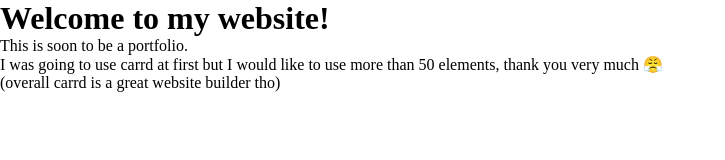
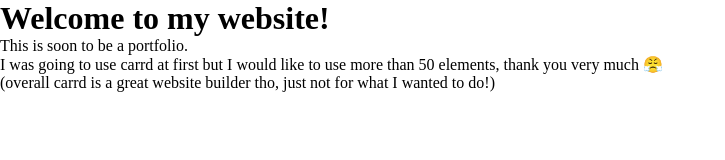
Before and after one commit to AutumnPawsome/autumnpawsome.github.io, a plain HTML site: page index.html in a window 1280 px wide. Shown: the whole page, without its empty margins (0-725 px from the left). Drawn offline with Linux system fonts and the light colour scheme.

Commit message:
Update index.html

```diff
--- a/index.html
+++ b/index.html
@@ -13,7 +13,7 @@
  <h1>Welcome to my website!</h1>
  <p>This is soon to be a portfolio.</p>
  <p>I was going to use carrd at first but I would like to use more than 50 elements, thank you very much 😤</p>
- <p>(overall carrd is a great website builder tho)</p>
+ <p>(overall carrd is a great website builder tho, just not for what I wanted to do!)</p>
 </div>
 
 <script src=""></script>
```
